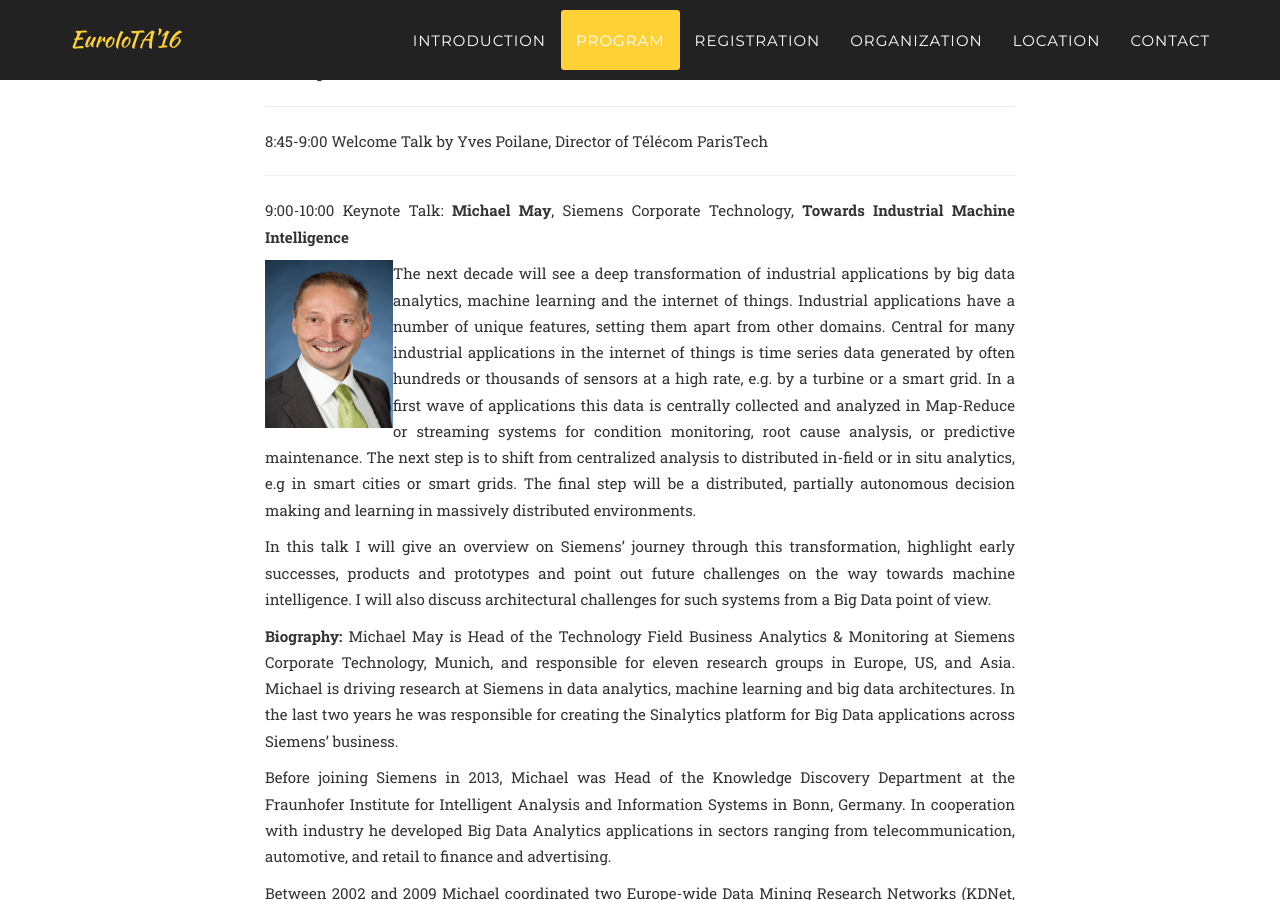
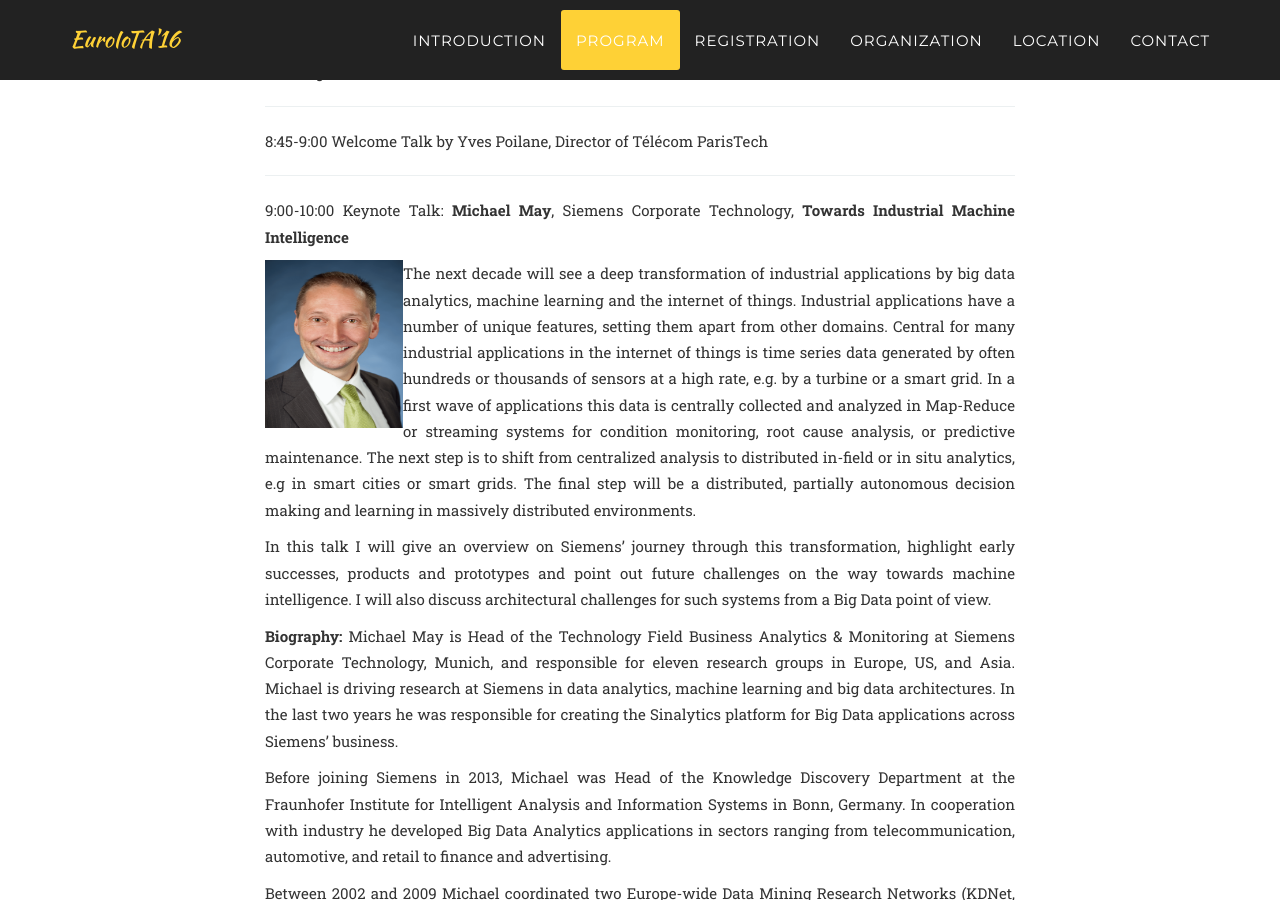
Before and after one commit to bigmine/euroiota16, a Jekyll site: the page built from index.html, in a window 1280 px wide and 900 px high, scrolled down 2405 px. Built offline with Jekyll 4.4.1, drawn with Linux system fonts in a browser that asks for light colours; some web fonts are replaced.

Commit message:
Update keynote talks

```diff
--- a/_includes/talks.html
+++ b/_includes/talks.html
@@ -14,7 +14,7 @@
                   <p>8:00 Registration
                   </p><hr><p>8:45-9:00 Welcome Talk by Yves Poilane, Director of Télécom ParisTech
                   </p><hr><p>9:00-10:00 Keynote Talk: <b> Michael May</b>, Siemens Corporate Technology, <b> Towards Industrial Machine Intelligence</b>
-</p><p><img src="img/may.jpg" alt="May" width="120" height="160" style="float:left;width:128px;height:168px;" />
+</p><p><img src="img/may.jpg" alt="May" width="120" height="160" style="float:left;width:138px;height:168px;" />
   The next decade will see a deep transformation of industrial applications by big data analytics, machine learning and the internet of things. Industrial applications have a number of unique features, setting them apart from other domains. Central for many industrial applications in the internet of things is time series data generated by often hundreds or thousands of sensors at a high rate, e.g. by a turbine or a smart grid. In a first wave of applications this data is centrally collected and analyzed in Map-Reduce or streaming systems for condition monitoring, root cause analysis, or predictive maintenance. The next step is to shift from centralized analysis to distributed in-field or in situ analytics, e.g in smart cities or smart grids. The final step will be a distributed, partially autonomous decision making and learning in massively distributed environments.
 
 </p><p>In this talk I will give an overview on Siemens’ journey through this transformation, highlight early successes, products and prototypes and point out future challenges on the way towards machine intelligence. I will also discuss architectural challenges for such systems from a Big Data point of view.
@@ -36,7 +36,7 @@ Between 2002 and 2009 Michael coordinated two Europe-wide Data Mining Research N
 </p><p>
 </p><hr><p>                  14:00-15:00 Keynote talk: <b>Merouane DEBBAH</b>, Huawei, <b>5G: a revolution or an evolution for IoT</b>
 </p><p>
-<img src="img/debbah.jpg" alt="Debbah" width="160" height="160" style="float:right;width:168px;height:168px;" />
+<img src="img/debbah.jpg" alt="Debbah" width="160" height="160" style="float:left;width:178px;height:168px;" />
 
 Targeted for 2020, 5G will take the eco-system  to a whole new level. New applications, new business  models and even new industries will spring up around 5G. With 5G, we can expect our high speed connections to extend into our vehicles, into our things, with fewer interruptions and new ways of working or remote working starting to take off.  If we look at some of the goals of 5G versus where we are today,  we can see the gap that has to be bridged over the next few years. The goal of 1ms latency is nearly 50x better than current LTE systems. In order  to go from 100Mbps per user to 10Gbps,  we need 100x the throughput per connection. The current 10,000 connections per square kilometer needs to increase to 1Million connections which is a  100x increase in density. Reliable  communications today with LTE top can sustain 350km/h and we expect to bring that up by 1.5x to 500km/h . Finally the current core networks and backhaul/front-haul are inflexible with wasted pools of bandwidth. The introduction of SDN/NFV will allow much better ability to chop up and virtualize the network resources for lower operational costs and capital costs and much greater flexibility. In this talk, we will briefly describe the candidate 5G technologies and provide a look at the actual worldwide standardization process.
 
```
